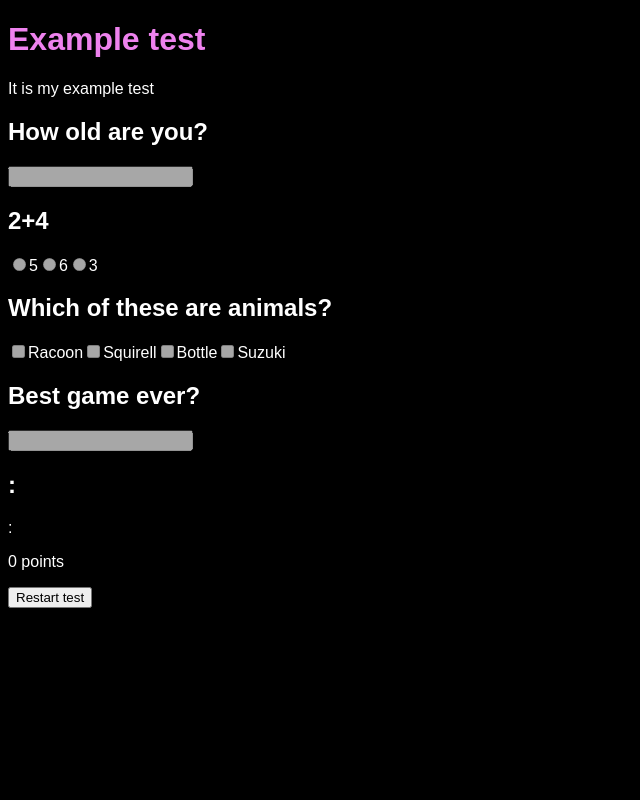
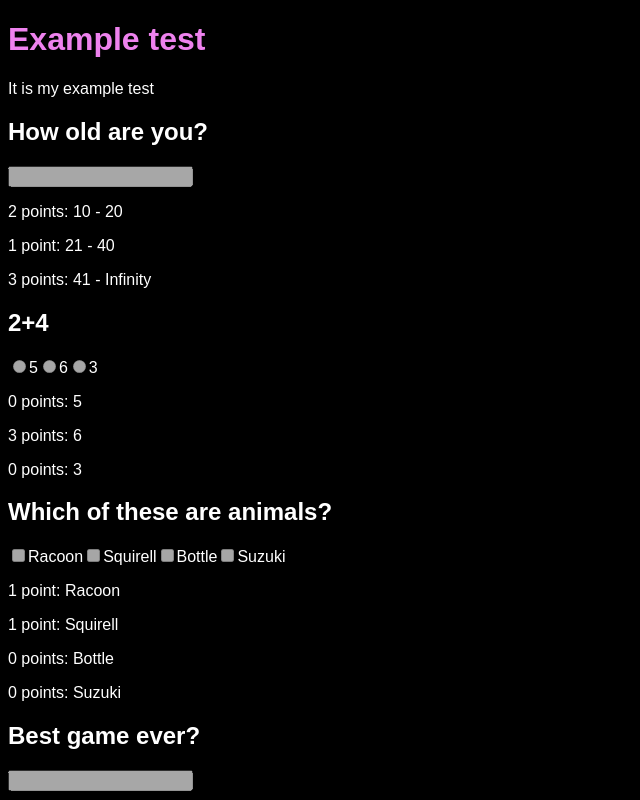
Before and after one commit to ronikiienko/tests_app, a React (Vite) app: page / in a window 1280 px wide. Both pictures are taken after a click on the button "Finish test". Shown: the top 800 px of the page, without its empty margins (0-640 px from the left). Built offline with nearby package versions, Linux system fonts and the light colour scheme.

Commit message:
see chosen answers

```diff
--- a/src/components/Answers.jsx
+++ b/src/components/Answers.jsx
@@ -7,7 +7,6 @@ export default function Answers({answersType, answersData, inputsName, questionI
 
     const [userAnswerMark, setUserAnswerMark] = React.useState('');
     const [userAnswers, setUserAnswers] = React.useState(Array(answersData.length).join('.').split('.'));
-
 
     function handleChange(event, checkboxNumber) {
         setUserAnswers(prevAnswer => {
@@ -28,11 +27,9 @@ export default function Answers({answersType, answersData, inputsName, questionI
         });
     }
 
-
-
-    function handleAnswers() {
+    React.useEffect(() => {
         let mark = 0;
-        answersData.map((answerData,index) => {
+        answersData.map((answerData, index) => {
             switch (answersType) {
                 case 'checkbox':
                     if (answerData.answer === userAnswers[index]) {
@@ -50,20 +47,38 @@ export default function Answers({answersType, answersData, inputsName, questionI
                     }
                     break;
                 case 'text':
-                    if (answerData.answer.toLowerCase() === userAnswers[0].toLowerCase()) {
+                    if (answerData.answer.toLowerCase().replace(/\s+/g, '') === userAnswers[0].toLowerCase().replace(/\s+/g, '')) {
                         mark = mark + answerData.mark;
                     }
 
             }
-        })
-        setUserAnswerMark(mark)
-    }
-
-
-    React.useEffect(() => {
-        handleAnswers();
+        });
+        setUserAnswerMark(mark);
     }, [userAnswers]);
 
+    let revealedAnswers = answersData.map((answerData, index) => {
+        let isChosen;
+        switch (answersType) {
+            case 'number':
+                isChosen = userAnswers[0] <= answerData.max && userAnswers[0] >= answerData.min;
+                break;
+            case 'checkbox':
+                isChosen = userAnswers.includes(answerData.answer);
+                break;
+            case 'radio':
+                isChosen = Number(userAnswers[0]) === answerData.answer;
+                break;
+            case 'text':
+                isChosen = userAnswers[0].toLowerCase().replace(/\s+/g, '') === answerData.answer.toLowerCase().replace(/\s+/g , '');
+        }
+        return (
+            <p key={index}>
+                {`${answerData.mark} ${answerData.mark === 1 ? 'point' : 'points'}:
+                       ${answersType === 'number' ? `${answerData.min} - ${answerData.max}` : answerData.answer}
+                       ${isChosen ? 'chosen' : ''}`}
+            </p>
+        );
+    });
 
     React.useEffect(() => {
         if (userAnswerMark !== '') {
@@ -79,14 +94,29 @@ export default function Answers({answersType, answersData, inputsName, questionI
         if (isInProcess) {
             setUserAnswers(Array(answersData.length).join('.').split('.'));
         }
-    }, [isInProcess])
+    }, [isInProcess]);
+
+
+
 
 
     if (answersType === 'number' || answersType === 'text') {
-        return <input type={answersType} value={userAnswers[0]} onChange={(event) => handleChange(event)} disabled={!isInProcess}/>;
+        return (
+            <>
+                <input
+                    type={answersType}
+                    value={userAnswers[0]}
+                    onChange={(event) => handleChange(event)}
+                    disabled={!isInProcess}
+                />
+                {!isInProcess && revealedAnswers}
+            </>
+        );
     }
     if (answersType === 'radio' || answersType === 'checkbox') {
-        return answersData.map((answerData, index) => {
+        return (
+            <>
+                {answersData.map((answerData, index) => {
                     const id = nanoid();
                     let answerText = answerData.answer;
                     return (
@@ -102,8 +132,12 @@ export default function Answers({answersType, answersData, inputsName, questionI
                             />
                             <label htmlFor={id}>{answerText}</label>
                         </React.Fragment>
+                    );
+                })
 
+                }
+                {!isInProcess && revealedAnswers}
+            </>
         );
-        });
     }
 }
--- a/src/components/App.jsx
+++ b/src/components/App.jsx
@@ -8,7 +8,7 @@ import Results from './Results.jsx';
 export const MarksContext = React.createContext();
 
 export default function App() {
-
+    console.log('  hello world  '.trim().replace(' ', ''));
     const [marks, setMarks] = React.useState(Array(testConfigs.questions.length).join('.').split('.'));
     const [isInProcess, setIsInProcess] = React.useState(true);
 
--- a/src/components/Results.jsx
+++ b/src/components/Results.jsx
@@ -3,18 +3,12 @@ import React from 'react';
 
 export default function Results({marks, testConfigs}) {
     let marksSum = marks.reduce((prevValue, currentValue) => prevValue + currentValue, 0);
-    let result = testConfigs.general.results.map((result, index) => {
-        if (result.min <= marksSum && result.max >= marksSum) {
-            return {
-                resultTitle: result.resultName,
-                resultDescription: result.resultDescription
-            }
-        }
-    })
+    let result = testConfigs.general.results.filter(result => result.min <= marksSum && result.max >= marksSum);
+
     return (
         <>
-            <h2>:{result.resultTitle}</h2>
-            <p>:{result.resultDescription}</p>
+            <h2>{result[0].resultName}</h2>
+            <p>{result[0].resultDescription}</p>
             <p>{marksSum} points</p>
         </>
 
--- a/src/testConfig.js
+++ b/src/testConfig.js
@@ -7,18 +7,18 @@ const testConfigs =
                 [
                     {
                         min: 0,
-                        max: 10,
+                        max: 4,
                         resultName: 'Shit',
                         resultDescription: 'You are shit',
                     },
                     {
-                        min: 11,
-                        max: 20,
+                        min: 5,
+                        max: 9,
                         resultName: 'Bad',
                         resultDescription: 'You are bad',
                     },
                     {
-                        min: 21,
+                        min: 10,
                         max: Infinity,
                         resultName: 'Godlike',
                         resultDescription: 'You are godlike',
```
Lines whose indentation alone changed are shown as unchanged.
